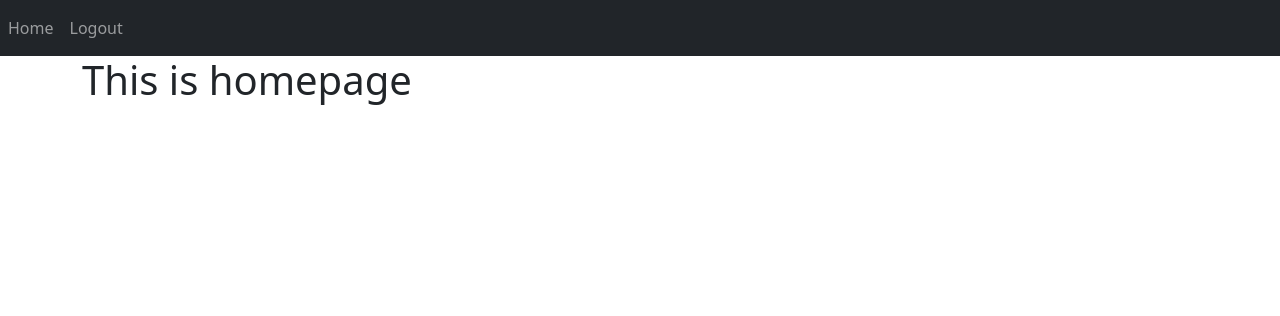
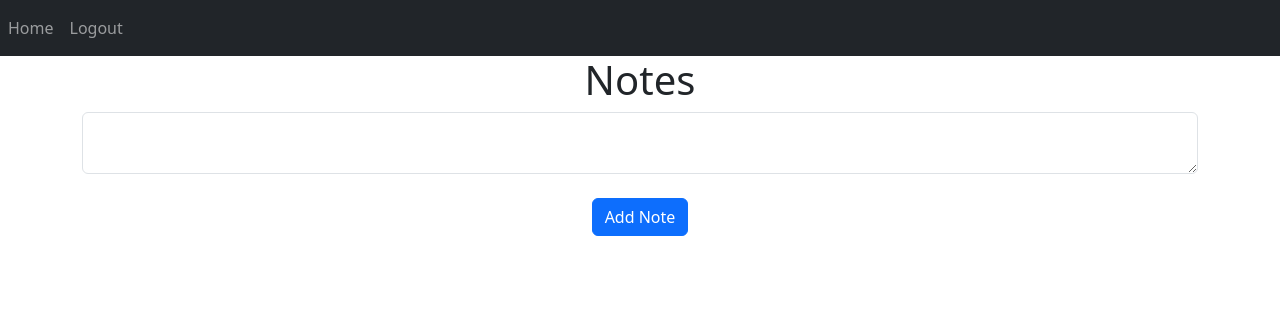
Before and after one commit to aldaonggar/Simple-Notes-App, a Flask app: page / in a window 1280 px wide. Shown: the top 316 px of the page. Run offline with Flask 3, Linux system fonts and the light colour scheme; the visitor is signed in with stand-in values (Sample User, id 1); data that the repository does not hold is empty; some libraries are stand-ins or nearby versions.

Commit message:
added populated home.html and notes addition func

```diff
--- a/website/templates/home.html
+++ b/website/templates/home.html
@@ -1,3 +1,15 @@
 {% extends "base.html" %} {% block title %}Home{% endblock%} {% block content %}
-<h1>This is homepage</h1>
+<h1 align="center">Notes</h1>
+<ul class="list-group list-group-flush" id="notes">
+  {% for note in user.notes %}
+  <li class="list-group-item">{{ note.data }}</li>
+  {% endfor %}
+</ul>
+<form method="POST">
+  <textarea name="note" id="note" class="form-control"></textarea>
+  <br />
+  <div align="center">
+    <button type="submit" class="btn btn-primary">Add Note</button>
+  </div>
+</form>
 {% endblock %}
--- a/website/views.py
+++ b/website/views.py
@@ -1,9 +1,20 @@
-from flask import Blueprint, render_template
+from flask import Blueprint, render_template, request, flash
 from flask_login import login_required, current_user
+from .models import Note
+from . import db
 
 views = Blueprint('views', __name__)
 
-@views.route('/')
+@views.route('/', methods=['GET', 'POST'])
 @login_required
 def home():
+    if request.method == 'POST':
+        note = request.form.get('note')
+        if len(note) < 1:
+            flash('Note too short', category='error')
+        else:
+            newNote = Note(data=note, userId=current_user.id)
+            db.session.add(newNote)
+            db.session.commit()
+            flash('Note added', category='success')
     return render_template("home.html", user=current_user)
```
